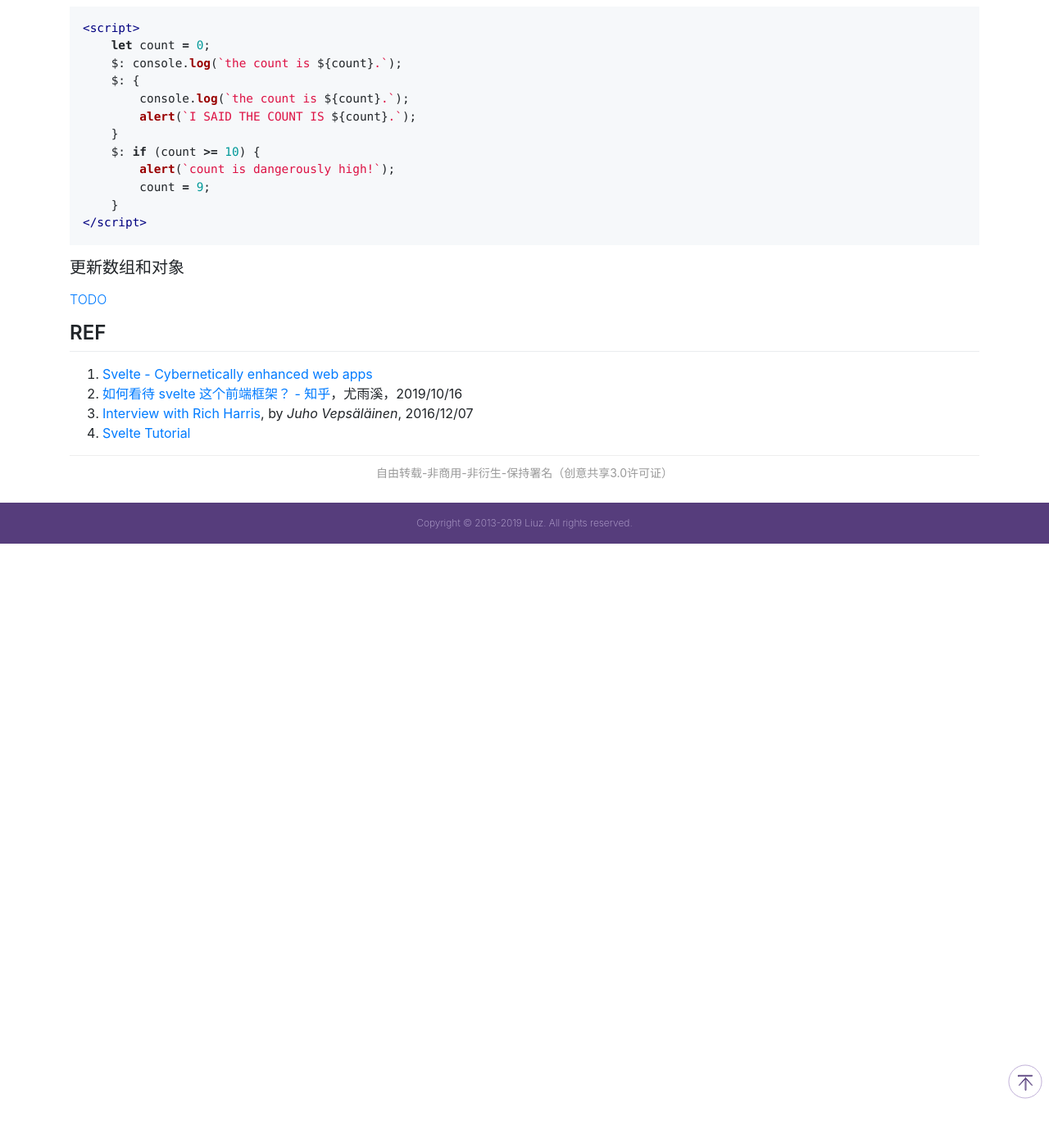
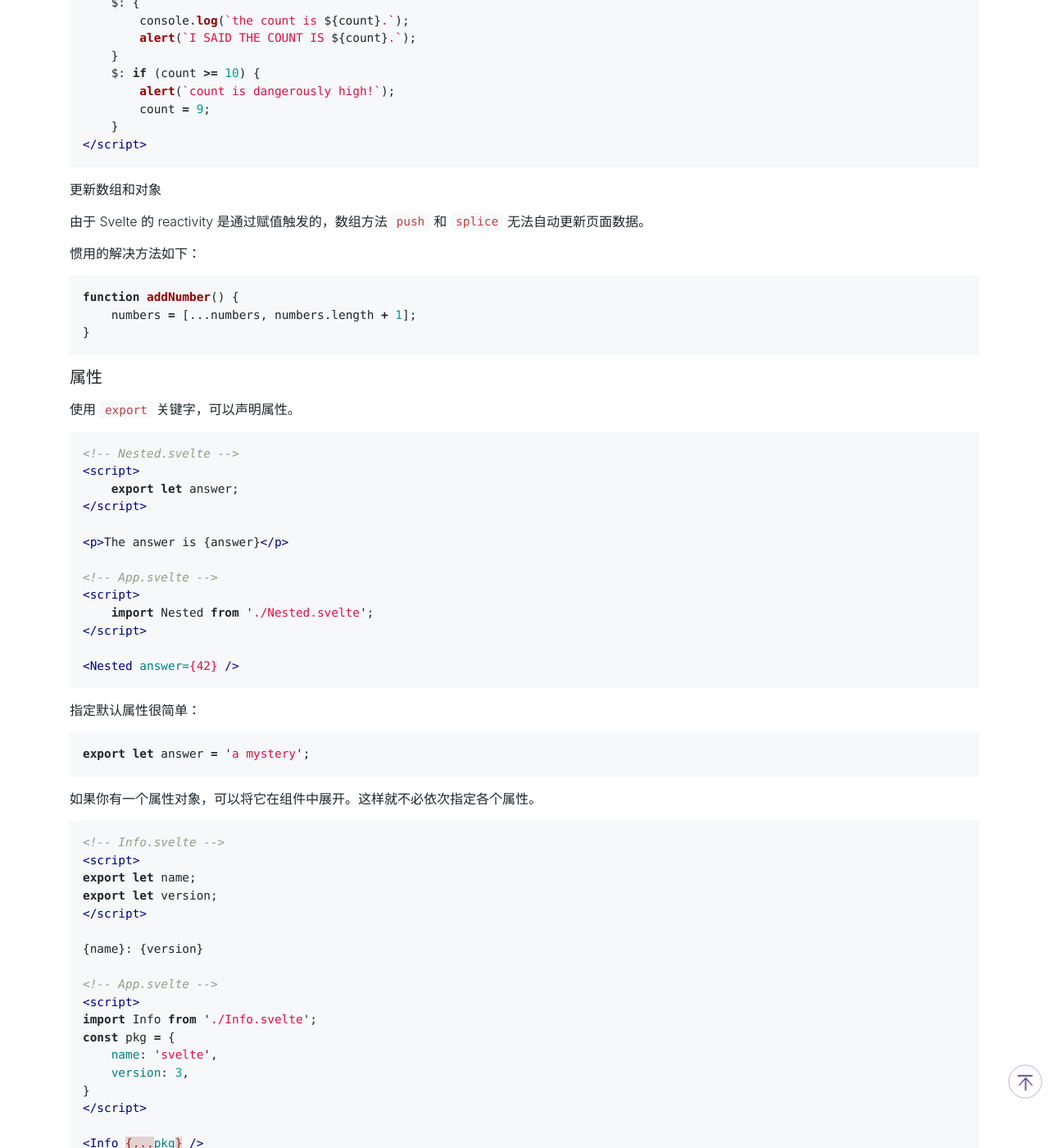
Before and after one commit to liuzhuan/liuzhuan.github.io, a Jekyll site: the page built from _posts/2019-11-24-svelte-tutorial.md, in a window 1280 px wide and 1400 px high, scrolled down 2836 px. Shown: the whole window at 82% size. Built offline with Jekyll 4.4.1, drawn with Linux system fonts in a browser that asks for light colours; nearby versions of some CDN libraries; comment, search, counter and statistics services are not loaded; before the commit the page ends 3499 px from its top, so only the background shows below that; some of the changed text lies outside the part shown.

Commit message:
update svelte tutorial

````diff
--- a/_posts/2019-11-24-svelte-tutorial.md
+++ b/_posts/2019-11-24-svelte-tutorial.md
@@ -25,7 +25,7 @@ Svelte 组件后缀是 `.svelte` ，其中可以包含任意合法的 HTML 片
 <h1>Hello World!</h1>
 ```
 
-### 状态
+状态
 
 ```html
 <script>
@@ -36,7 +36,7 @@ Svelte 组件后缀是 `.svelte` ，其中可以包含任意合法的 HTML 片
 <h2>Hello, {name.toUpperCase()}!</h2>
 ```
 
-### 动态属性
+动态属性
 
 ```html
 <script>
@@ -52,7 +52,7 @@ Svelte 组件后缀是 `.svelte` ，其中可以包含任意合法的 HTML 片
 <img {src} alt="A man dances.">
 ```
 
-### 样式
+样式
 
 ```html
 <style>
@@ -66,7 +66,7 @@ p {
 
 注意，这些样式默认是局部有效，不会影响其他组件。
 
-### 嵌套组件
+嵌套组件
 
 ```html
 <script>
@@ -77,7 +77,7 @@ p {
 <Nested />
 ```
 
-### HTML 标记
+HTML 标记
 
 使用特殊标记 `{@html ...}` 引入 HTML 标记。
 
@@ -85,7 +85,7 @@ p {
 <p>{@html string}</p>
 ```
 
-### 创建应用
+创建应用
 
 ```js
 import App from './App.svelte';
@@ -102,6 +102,8 @@ const app = new App({
 
 ### Reactivity
 
+赋值
+
 ```html
 <button on:click={handleClick}>
     Click {count} times.
@@ -143,9 +145,70 @@ const app = new App({
 </script>
 ```
 
-### 更新数组和对象
+更新数组和对象
 
-[TODO](https://svelte.dev/tutorial/updating-arrays-and-objects)
+由于 Svelte 的 reactivity 是通过赋值触发的，数组方法 `push` 和 `splice` 无法自动更新页面数据。
+
+惯用的解决方法如下：
+
+```js
+function addNumber() {
+    numbers = [...numbers, numbers.length + 1];
+}
+```
+
+### 属性
+
+使用 `export` 关键字，可以声明属性。
+
+```html
+<!-- Nested.svelte -->
+<script>
+    export let answer;
+</script>
+
+<p>The answer is {answer}</p>
+
+<!-- App.svelte -->
+<script>
+    import Nested from './Nested.svelte';
+</script>
+
+<Nested answer={42} />
+```
+
+指定默认属性很简单：
+
+```js
+export let answer = 'a mystery';
+```
+
+如果你有一个属性对象，可以将它在组件中展开。这样就不必依次指定各个属性。
+
+```html
+<!-- Info.svelte -->
+<script>
+export let name;
+export let version;
+</script>
+
+{name}: {version}
+
+<!-- App.svelte -->
+<script>
+import Info from './Info.svelte';
+const pkg = {
+    name: 'svelte',
+    version: 3,
+}
+</script>
+
+<Info {...pkg} />
+```
+
+### 逻辑
+
+[If 块](https://svelte.dev/tutorial/if-blocks)
 
 ## REF
 
````
Also changed, not shown: other parts of _posts/2019-11-24-svelte-tutorial.md (+3 -3 lines).
